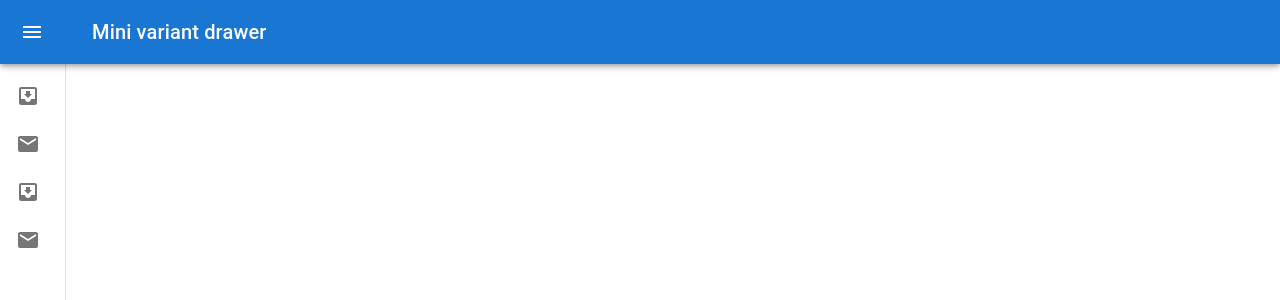
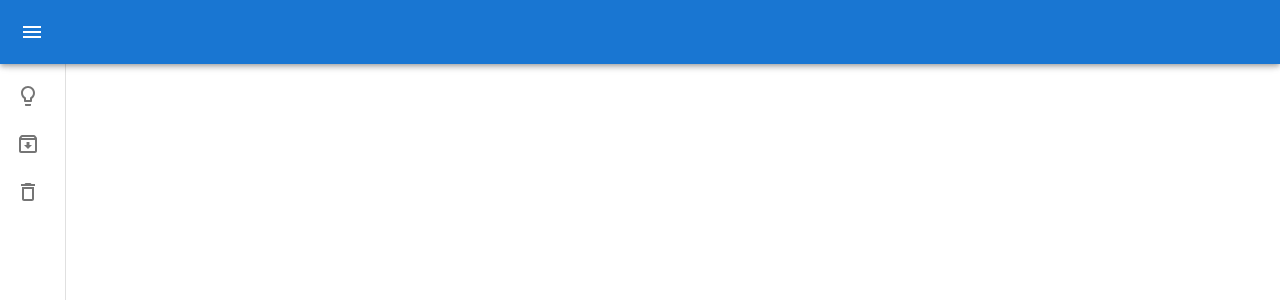
Before and after one commit to ClementMadiot/Google_Keep_React_Material_UI, a React (Create React App) app in the folder google-keep/: page / in a window 1280 px wide. Shown: the top 300 px of the page. Built offline with nearby package versions, Linux system fonts and the light colour scheme; the HTML template or start-up script is replaced by a standard one.

Commit message:
add JSON files + update icon and name-tag

```diff
--- /dev/null
+++ b/google-keep/src/Data/NavListData.js
@@ -0,0 +1,32 @@
+import LightbulbOutlinedIcon from '@mui/icons-material/LightbulbOutlined';
+import ArchiveOutlinedIcon from '@mui/icons-material/ArchiveOutlined';
+import DeleteOutlinedIcon from '@mui/icons-material/DeleteOutlined';
+
+export const NavListData = [
+{
+  id: 1,
+  name: 'Notes',
+  icon: <LightbulbOutlinedIcon/>
+},
+{
+  id: 2,
+  name: 'Archives',
+  icon: <ArchiveOutlinedIcon/>
+},
+{
+  id: 3,
+  name: 'Trash',
+  icon: <DeleteOutlinedIcon/>
+},
+
+// {
+//   id: 4,
+//   name: '',
+//   icon: {}
+// },
+// {
+//   id: 5,
+//   name: '',
+//   icon: {}
+// }
+]
--- /dev/null
+++ b/google-keep/src/components/Data/NavListData.js
@@ -0,0 +1,32 @@
+import LightbulbOutlinedIcon from '@mui/icons-material/LightbulbOutlined';
+import ArchiveOutlinedIcon from '@mui/icons-material/ArchiveOutlined';
+import DeleteOutlinedIcon from '@mui/icons-material/DeleteOutlined';
+
+export const NavListData = [
+{
+  id: 1,
+  name: 'Notes',
+  icon: <LightbulbOutlinedIcon/>
+},
+{
+  id: 2,
+  name: 'Archives',
+  icon: <ArchiveOutlinedIcon/>
+},
+{
+  id: 3,
+  name: 'Trash',
+  icon: <DeleteOutlinedIcon/>
+},
+
+// {
+//   id: 4,
+//   name: '',
+//   icon: {}
+// },
+// {
+//   id: 5,
+//   name: '',
+//   icon: {}
+// }
+]
--- a/google-keep/src/components/HeaderBar.jsx
+++ b/google-keep/src/components/HeaderBar.jsx
@@ -19,9 +19,7 @@ const HeaderBar = ({ open, handleDrawer, Header }) => {
       >
         <MenuIcon />
       </IconButton>
-      <Typography variant="h6" noWrap component="div">
-        Mini variant drawer
-      </Typography>
+      <Typography variant="h6" noWrap component="div"></Typography>
     </Toolbar>
   </Header>
   );
--- a/google-keep/src/components/NavList.jsx
+++ b/google-keep/src/components/NavList.jsx
@@ -1,23 +1,20 @@
 import React from 'react';
 import {List, ListItem, ListItemButton, ListItemIcon, ListItemText} from '@mui/material';
-import {MoveToInbox, Mail} from '@mui/icons-material';
+import { NavListData } from './Data/NavListData';
 
 
 const NavList = () => {
   return (
     <List>
-    {['Inbox', 'Starred', 'Send email', 'Drafts'].map((text, index) => (
-      <ListItem key={text} disablePadding sx={{ display: 'block' }}>
-        <ListItemButton
-          button key={text}>
-          <ListItemIcon>
-            {index % 2 === 0 ? <MoveToInbox /> : <Mail />}
-          </ListItemIcon>
-          <ListItemText primary={text}/>
+    {NavListData.map(list => (
+      <ListItem disablePadding sx={{ display: 'block' }} key={list.id}>
+        <ListItemButton button>
+          <ListItemIcon>{list.icon}</ListItemIcon>
+          <ListItemText primary={list.name}/>
         </ListItemButton>
       </ListItem>
     ))}
-  </List>
+    </List>
   );
 };
 
```
